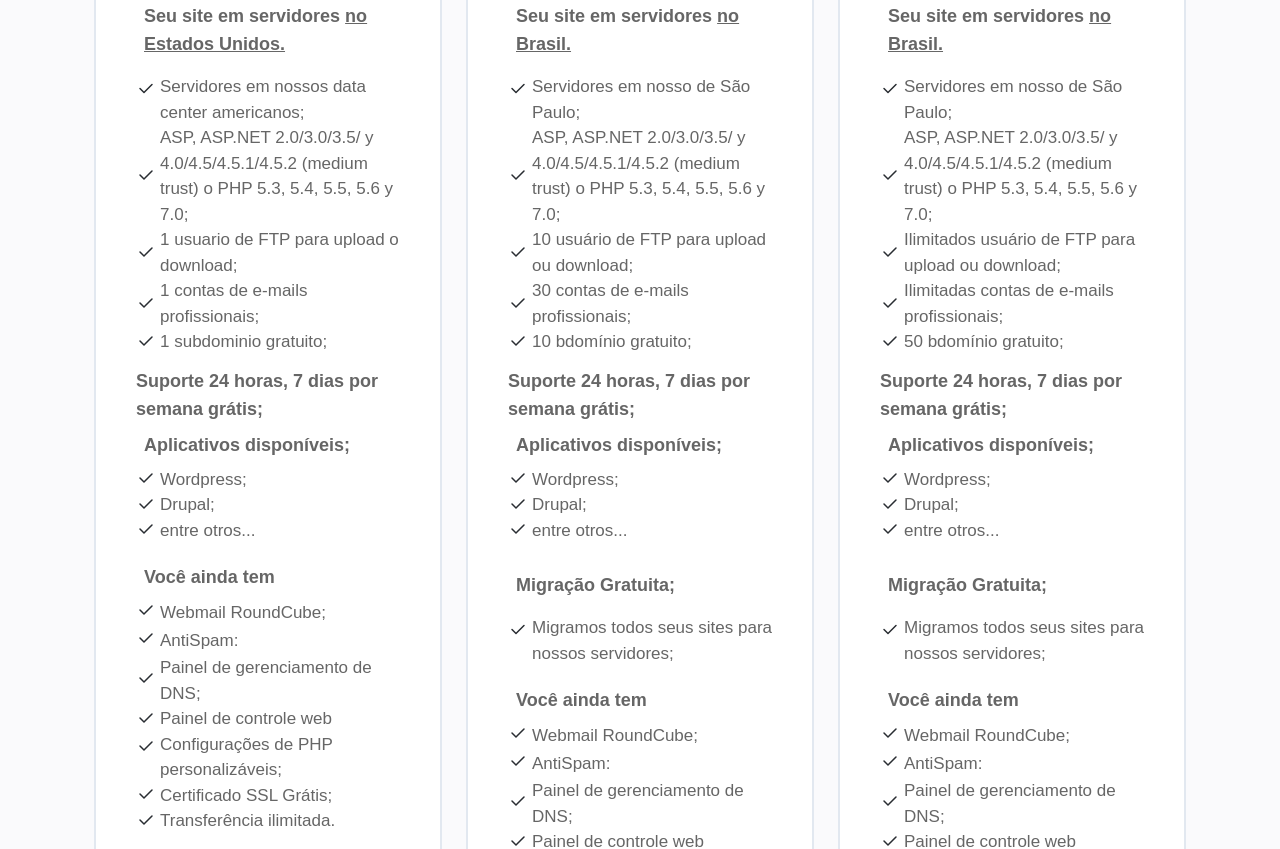
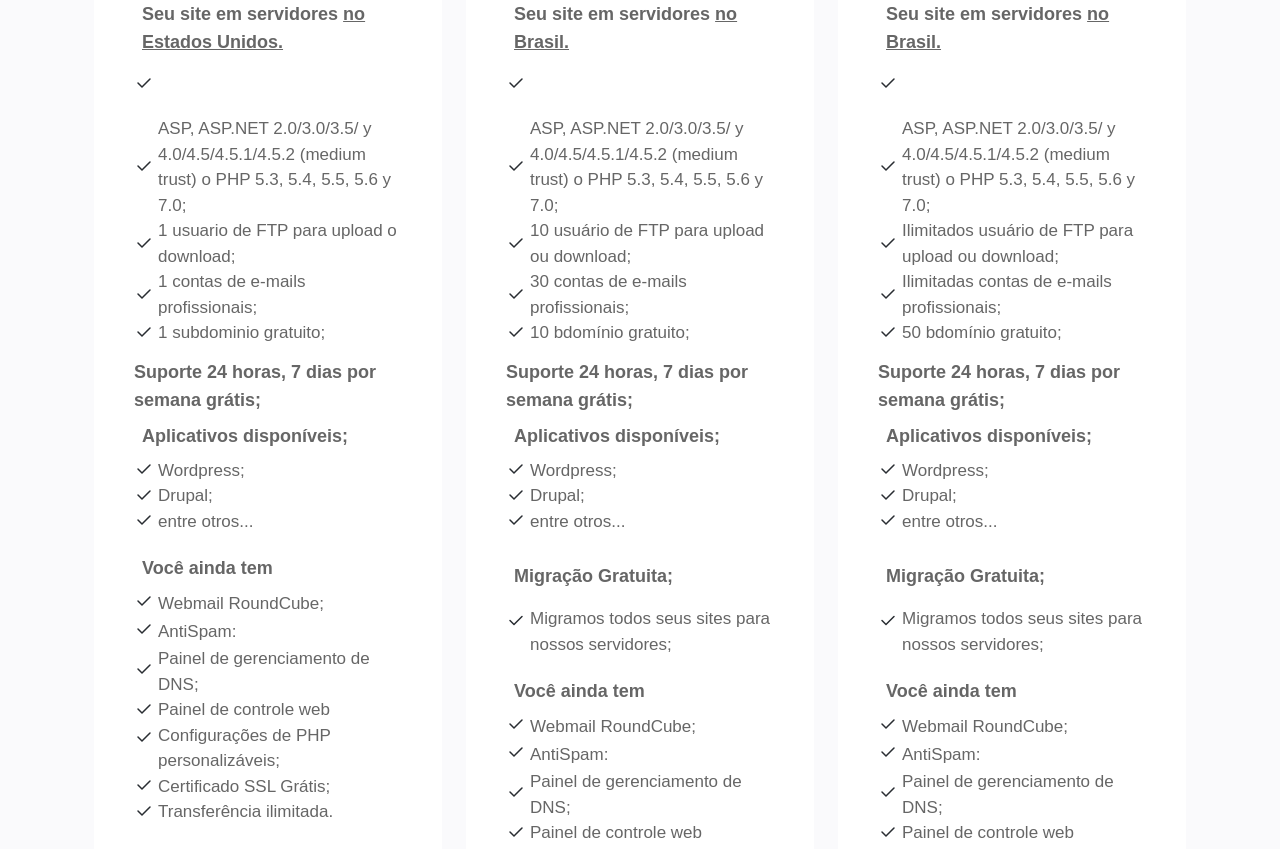
Before and after one commit to CharllyG23/app-login-register, a Vue app: page /#/plans in a window 1280 px wide. Shown: the part 700-1549 px from the top of the page. Built offline with nearby package versions, Linux system fonts and the light colour scheme.

Commit message:
Feat: Create a new component and style fixes

```diff
--- a/src/components/PricePlans/PricePlans-style.scss
+++ b/src/components/PricePlans/PricePlans-style.scss
@@ -20,9 +20,11 @@
         padding-top: 6px;
       }
   }
-
+  .button{
+    @apply flex justify-center;
+  }
   &_content{
-    @apply bg-white rounded-md p-10 ;
+    @apply bg-white rounded-md p-10 w-[348px];
 
     &_header{
       @apply text-center space-y-2;
@@ -42,27 +44,5 @@
         @apply text-lg pt-1 whitespace-break-spaces px-6;
       }
     }
-
-    .button{
-      @apply flex justify-center;
-    }
-
-    .info{
-      @apply space-y-3;
-
-      .serve{
-        @apply font-bold text-lg py-4 px-2;
-      }
-      .you{
-        @apply font-bold text-lg py-2 px-2;
-      }
-      .day{
-        @apply font-bold text-lg ;
-      }
-
-      .list{
-        @apply  text-[17px] ;
-      }
-    }
   }
 }
--- a/src/components/PricePlans/PricePlans.vue
+++ b/src/components/PricePlans/PricePlans.vue
@@ -1,6 +1,6 @@
 <template>
   <div class="pricePlans">
-    <app-card outline>
+    <app-card>
       <div class="tag">
         <div v-if="data.butUsed && !data.chosenPlane" class="tag_content">
           <span>MAIS USADO</span>
@@ -35,96 +35,8 @@
           >
           </app-button>
         </div>
-        <div class="info">
-          <div>
-            <p class="serve"> {{ data.servers }} <span class="underline decoration">{{ data.state }}</span></p>
-            <div class="list">
-                <div class="flex">
-                  <img :src="tickSquare" alt="square" class="pb-5 inline-flex">
-                  <p>{{ data.data }}</p>
-                </div>
-                <div class="flex items-center">
-                  <img :src="tickSquare" alt="square" >
-                  <p>{{ data.asp }}</p>
-                </div>
-                <div class="flex items-center">
-                  <img :src="tickSquare" alt="square" >
-                  <p>{{ data.ftp }}</p>
-                </div>
-                <div class="flex items-center">
-                  <img :src="tickSquare" alt="square" >
-                  <p>{{ data.accountsEmail }}</p>
-                </div>
-                <div class="flex items-center">
-                  <img :src="tickSquare" alt="square">
-                  <p>{{ data.subdomain }} <span>{{ data.free  }}</span></p>
-                </div>
-            </div>
-          </div>
-
-          <div class="list">
-            <p class="day"> {{ data.support }}</p>
-            <p class="you"> {{ data.applications }}</p>
-            <div class="list">
-              <div class="flex items-center">
-                <img :src="tickSquare" alt="square">
-                <p>{{ data.wordpress }}</p>
-              </div>
-              <div class="flex items-center">
-                <img :src="tickSquare" alt="square">
-                <p>{{ data.drupal }}</p>
-              </div>
-              <div class="flex items-center">
-                <img :src="tickSquare" alt="square">
-                <p>{{ data.others }}</p>
-              </div>
-            </div>
-          </div>
-          <div v-if="data.freeMigration" class="list">
-            <p class="serve"> {{ data.freeMigration }}</p>
-            <div class="list">
-              <div class="flex ">
-                <img :src="tickSquare" alt="square" class="pb-5">
-                <p>{{ data.sites }}</p>
-              </div>
-            </div>
-          </div>
-
-            <div class="list">
-              <p class="you"> {{ data.you }}</p>
-                <div class="list">
-                  <div class="flex items-center">
-                    <img :src="tickSquare" alt="square" class="pb-1">
-                    <p>{{ data.webmail }}</p>
-                  </div>
-                  <div class="flex items-center">
-                    <img :src="tickSquare" alt="square" class="pb-1">
-                    <p>{{ data.antiSpam }}</p>
-                  </div>
-                  <div class="flex items-center">
-                    <img :src="tickSquare" alt="square" class="pb-1">
-                    <p>{{ data.panelDNS }}</p>
-                  </div>
-                  <div class="flex items-center">
-                    <img :src="tickSquare" alt="square" >
-                    <p>{{ data.controlPanel }}</p>
-                  </div>
-                  <div class="flex items-center">
-                    <img :src="tickSquare" alt="square" class="pb-5">
-                    <p>{{ data.phpSettings }}</p>
-                  </div>
-                  <div class="flex items-center">
-                    <img :src="tickSquare" alt="square">
-                    <p>{{ data.sslCertificate }}</p>
-                  </div>
-                  <div class="flex items-center">
-                    <img :src="tickSquare" alt="square">
-                    <p>{{ data.transfer }}</p>
-                  </div>
-                </div>
-            </div>
-        </div>
-        <div v-if="data.chosenPlane" class="top-[75%] absolute z-20">
+        <price-plans-items :item="data" />
+        <div v-if="data.chosenPlane" class="top-[82%] absolute z-20">
             <app-button
               theme="outline-black"
               font-size="text-lg"
@@ -132,7 +44,7 @@
               @click="goBack"
               >
             </app-button>
-          </div>
+        </div>
       </div>
      </div>
     </app-card>
@@ -142,7 +54,7 @@
 import { useRouter } from 'vue-router';
 import AppCard from '../AppCard/AppCard.vue';
 import AppButton from '../AppButton/AppButton.vue';
-import tickSquare from '../../assets/img/tick-square.svg';
+import PricePlansItems from '../PricePlansItems/PricePlansItems.vue';
 import AppLine from '../AppLine/AppLine.vue';
 
 const props = defineProps({
--- /dev/null
+++ b/src/components/PricePlansItems/PricePlansItems-style.scss
@@ -0,0 +1,17 @@
+.info{
+    @apply space-y-3;
+
+    .serve{
+      @apply font-bold text-lg py-4 px-2;
+    }
+    .you{
+      @apply font-bold text-lg py-2 px-2;
+    }
+    .day{
+      @apply font-bold text-lg ;
+    }
+
+    .list{
+      @apply  text-[17px] ;
+    }
+  }
--- /dev/null
+++ b/src/components/PricePlansItems/PricePlansItems.vue
@@ -0,0 +1,105 @@
+<template>
+  <div class="info">
+    <div>
+      <p class="serve"> {{ item.servers }} <span class="underline decoration">{{ item.state }}</span></p>
+      <div class="list">
+          <div class="flex">
+            <img :src="tickSquare" alt="square" class="pb-5 inline-flex">
+            <p>{{ item.item }}</p>
+          </div>
+          <div class="flex items-center">
+            <img :src="tickSquare" alt="square" >
+            <p>{{ item.asp }}</p>
+          </div>
+          <div class="flex items-center">
+            <img :src="tickSquare" alt="square" >
+            <p>{{ item.ftp }}</p>
+          </div>
+          <div class="flex items-center">
+            <img :src="tickSquare" alt="square" >
+            <p>{{ item.accountsEmail }}</p>
+          </div>
+          <div class="flex items-center">
+            <img :src="tickSquare" alt="square">
+            <p>{{ item.subdomain }} <span>{{ item.free  }}</span></p>
+          </div>
+      </div>
+    </div>
+
+    <div class="list">
+      <p class="day"> {{ item.support }}</p>
+      <p class="you"> {{ item.applications }}</p>
+      <div class="list">
+        <div class="flex items-center">
+          <img :src="tickSquare" alt="square">
+          <p>{{ item.wordpress }}</p>
+        </div>
+        <div class="flex items-center">
+          <img :src="tickSquare" alt="square">
+          <p>{{ item.drupal }}</p>
+        </div>
+        <div class="flex items-center">
+          <img :src="tickSquare" alt="square">
+          <p>{{ item.others }}</p>
+        </div>
+      </div>
+    </div>
+    <div v-if="item.freeMigration" class="list">
+      <p class="serve"> {{ item.freeMigration }}</p>
+      <div class="list">
+        <div class="flex ">
+          <img :src="tickSquare" alt="square" class="pb-5">
+          <p>{{ item.sites }}</p>
+        </div>
+      </div>
+    </div>
+
+      <div class="list">
+        <p class="you"> {{ item.you }}</p>
+          <div class="list">
+            <div class="flex items-center">
+              <img :src="tickSquare" alt="square" class="pb-1">
+              <p>{{ item.webmail }}</p>
+            </div>
+            <div class="flex items-center">
+              <img :src="tickSquare" alt="square" class="pb-1">
+              <p>{{ item.antiSpam }}</p>
+            </div>
+            <div class="flex items-center">
+              <img :src="tickSquare" alt="square" class="pb-1">
+              <p>{{ item.panelDNS }}</p>
+            </div>
+            <div class="flex items-center">
+              <img :src="tickSquare" alt="square" >
+              <p>{{ item.controlPanel }}</p>
+            </div>
+            <div class="flex items-center">
+              <img :src="tickSquare" alt="square" class="pb-5">
+              <p>{{ item.phpSettings }}</p>
+            </div>
+            <div class="flex items-center">
+              <img :src="tickSquare" alt="square">
+              <p>{{ item.sslCertificate }}</p>
+            </div>
+            <div class="flex items-center">
+              <img :src="tickSquare" alt="square">
+              <p>{{ item.transfer }}</p>
+            </div>
+          </div>
+      </div>
+  </div>
+</template>
+<script setup>
+import tickSquare from '../../assets/img/tick-square.svg';
+
+defineProps({
+  item: {
+    type: Object,
+    default: () => ({})
+  }
+})
+
+</script>
+<style lang="scss" scoped>
+@import './PricePlansItems-style.scss';
+</style>
--- a/src/pages/AuthLogin/AuthLogin.vue
+++ b/src/pages/AuthLogin/AuthLogin.vue
@@ -63,6 +63,7 @@ const password = ref('')
 const isLogin = ref(false)
 const mesagemm = ref('')
 const toastCord = ref('')
+
 const loginUser = async () => {
   try{
     const response = await fetch("https://fakestoreapi.com/auth/login", {
--- a/src/pages/AuthRegister/AuthRegister-style.scss
+++ b/src/pages/AuthRegister/AuthRegister-style.scss
@@ -23,15 +23,15 @@
       }
 
       .pricePlans{
-        @apply mx-auto lg:mx-0 justify-center w-[348px];
+        @apply mx-auto lg:mx-0 justify-center w-[348px] h-[1038px] overflow-hidden;
         &_overflow{
-          @apply h-[1040px] overflow-hidden relative ;
+          @apply overflow-hidden relative ;
           &::after {
             content: '';
             position: absolute;
             left: 0px;
             right: 0px;
-            height: 10%;
+            height: 28%;
             bottom: 0px;
             background: linear-gradient(180deg, #FFFFFF 0%, rgba(255, 255, 255, 0.8) 100%);
             transform: matrix(1, 0, 0, -1, 0, 0);
@@ -78,13 +78,13 @@
       }
 
       &_content{
-        @apply flex flex-col-reverse lg:flex-row justify-center pt-12 max-w-7xl mx-auto px-2 lg:px-12 gap-x-6 pb-10 ;
+        @apply flex flex-col-reverse lg:flex-row justify-center pt-12 max-w-7xl mx-auto px-2 lg:px-12 gap-x-6 gap-y-6 pb-10 ;
 
         .card{
           @apply pb-12 lg:pb-0 bg-white;
         }
         &_wrap{
-            @apply w-full lg:max-w-[617px] p-[34px];
+            @apply w-full lg:max-w-[617px] h-[1038px] p-[34px];
           }
       }
 }
--- a/src/pages/AuthRegister/AuthRegister.vue
+++ b/src/pages/AuthRegister/AuthRegister.vue
@@ -86,7 +86,7 @@
                 </div>
                 <p class="pl-3 text-sm">Ao concluir com seu cadastro você concorda com nossos <p class="underline decoration ">termos de uso e politicas de privacidade.</p></p>
               </div>
-              <div class="pt-10">
+              <div class="pt-6">
                 <app-button
                   class="btn"
                   fullWidth
--- a/src/pages/PaymentPlans/PaymentPlans-style.scss
+++ b/src/pages/PaymentPlans/PaymentPlans-style.scss
@@ -15,10 +15,10 @@
   }
 
   &_container{
-    @apply flex w-full justify-center flex-wrap gap-6 transition transform delay-100 pt-8 px-3;
+    @apply flex justify-center flex-wrap gap-6 transition transform delay-100 pt-8 px-3;
 
     &_content{
-      @apply w-[348px] rounded-md relative items-end pb-1 lg:pb-10;
+      @apply rounded-md relative items-end pb-1 lg:pb-10;
     }
   }
 
```
